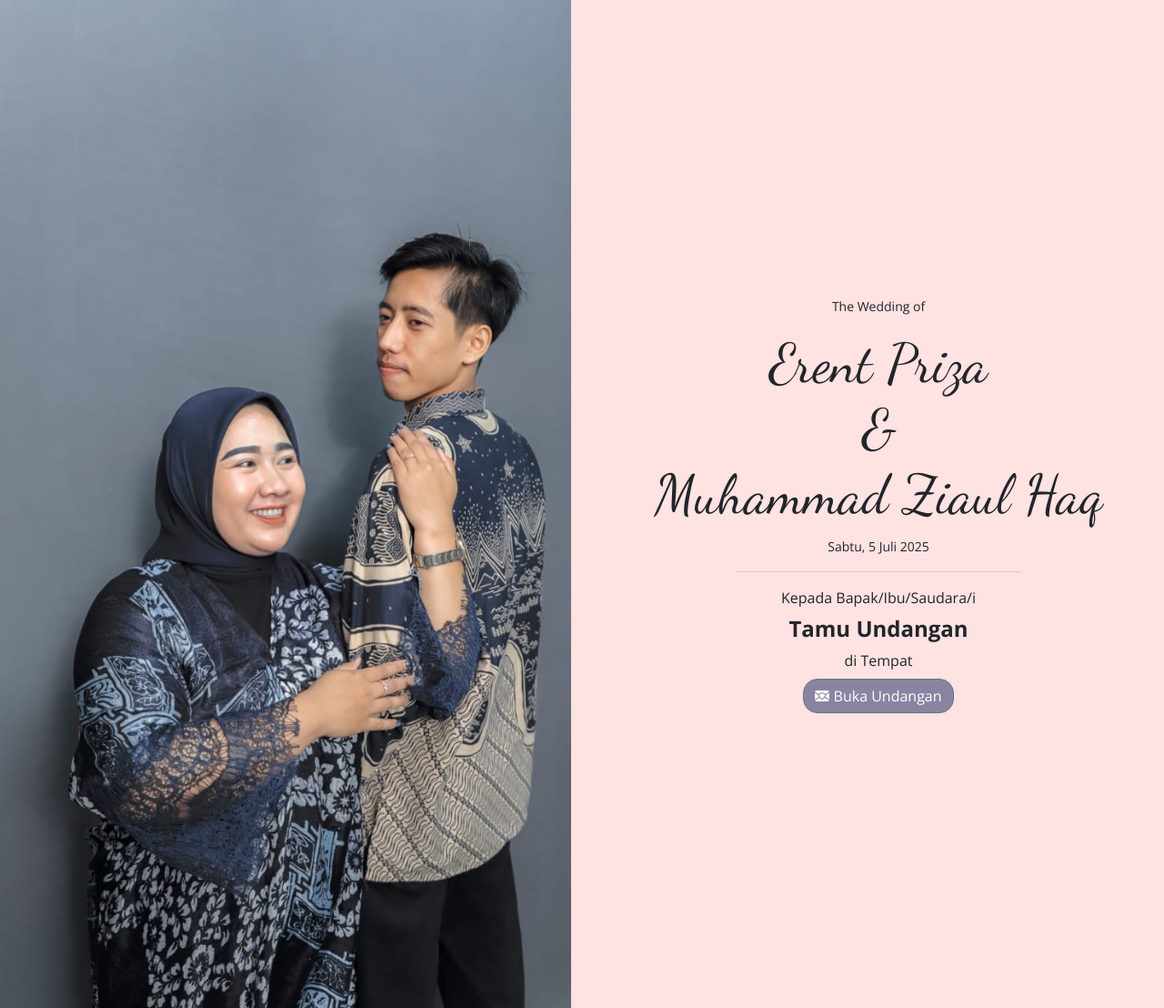
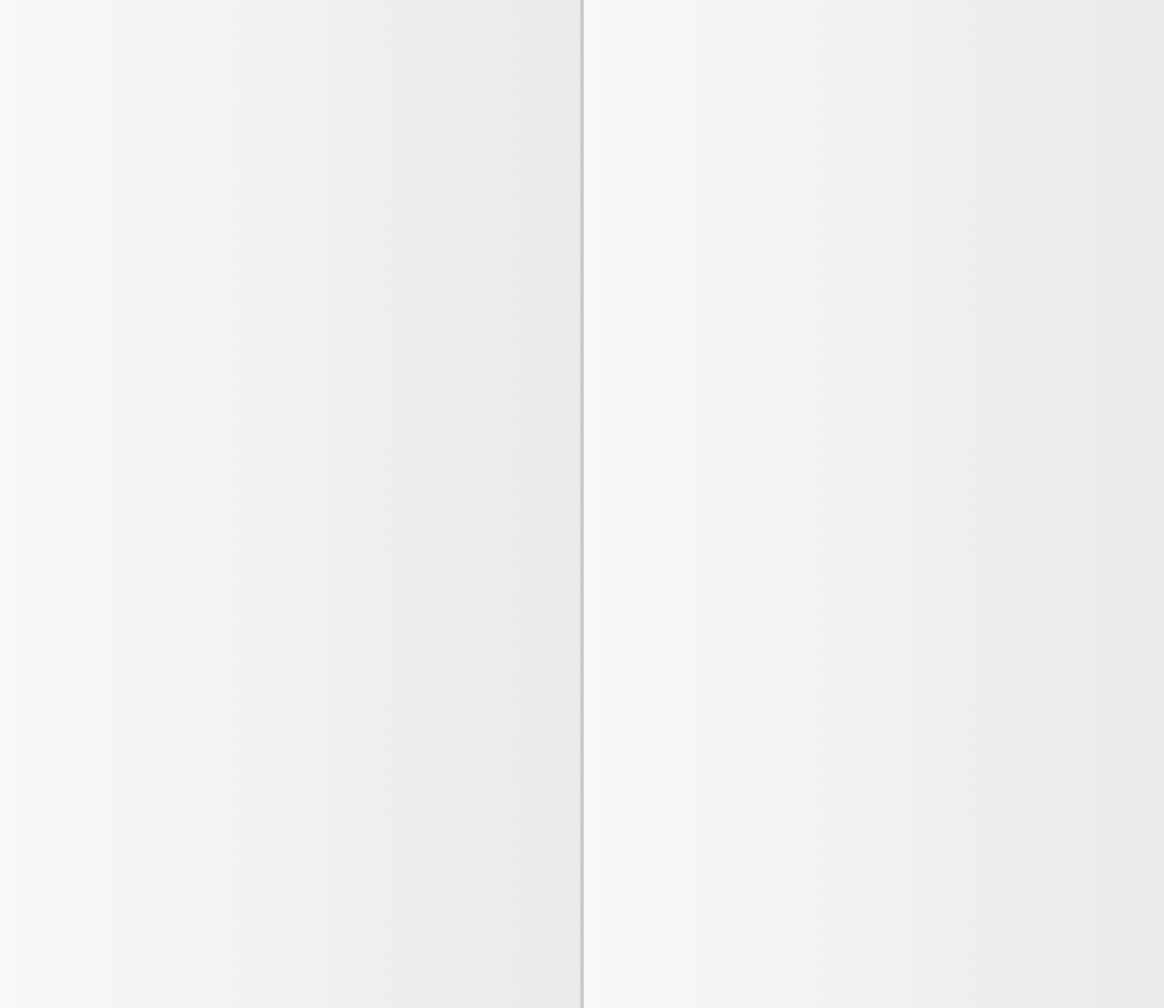
Before and after one commit to Akarwshn/bahagia, a PHP site: page / in a window 1280 px wide. Shown: the whole page at 91% size. Run offline with PHP 8.4, Linux system fonts and the light colour scheme; some libraries are stand-ins or nearby versions.

Commit message:
Update style.css

```diff
--- a/css/style.css
+++ b/css/style.css
@@ -179,3 +179,31 @@
     opacity: 0;
   }
 }
+
+.tirai {
+  position: absolute;
+  top: 0;
+  height: 100%;
+  width: 50%;
+  background: linear-gradient(to right, #f8f8f8, #eaeaea);
+  z-index: 1050; /* pastikan menutupi modal-content */
+  transition: transform 1s ease-in-out;
+}
+
+.tirai-kiri {
+  left: 0;
+  border-right: 2px solid #ccc;
+}
+
+.tirai-kanan {
+  right: 0;
+  border-left: 2px solid #ccc;
+}
+
+.tirai-buka .tirai-kiri {
+  transform: translateX(-100%);
+}
+
+.tirai-buka .tirai-kanan {
+  transform: translateX(100%);
+}
```
